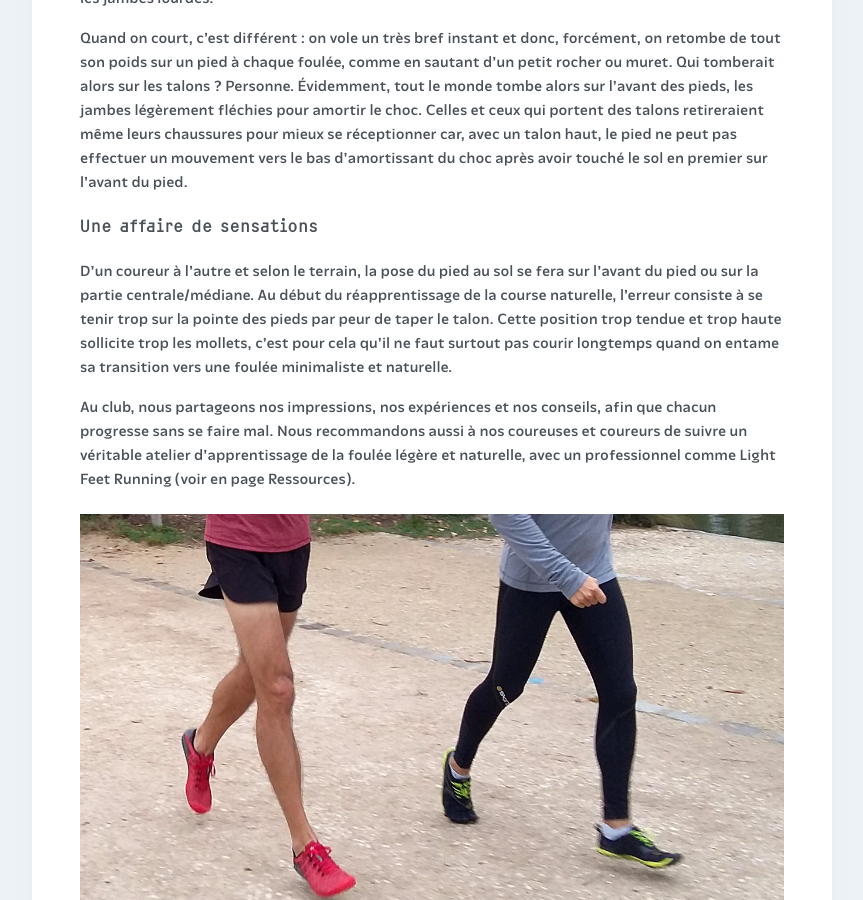
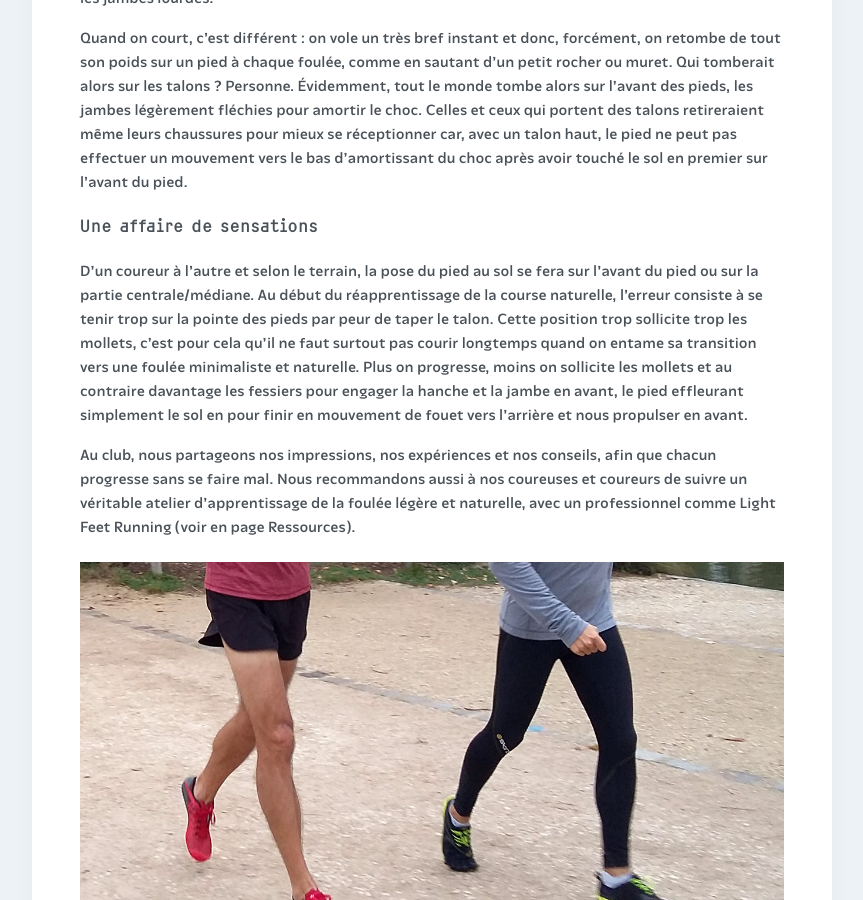
Before and after one commit to courirpaleo/courirpaleo.github.io, a Jekyll site: the page built from _pages-secondary/foulee-naturelle.md, in a window 1280 px wide and 900 px high, scrolled down 1126 px. Shown: the whole window, without its empty margins (208-1071 px from the left). Built offline with Jekyll 4.4.1, drawn with Linux system fonts in a browser that asks for light colours; some web fonts are replaced.

Commit message:
Update foulee-naturelle.md

```diff
--- a/_pages-secondary/foulee-naturelle.md
+++ b/_pages-secondary/foulee-naturelle.md
@@ -16,7 +16,7 @@ Enfants, nous courions libres, sans entraves, souvent pieds nus et sans jamais n
 Quand on court, c'est différent : on vole un très bref instant et donc, forcément, on retombe de tout son poids sur un pied à chaque foulée, comme en sautant d'un petit rocher ou muret. Qui tomberait alors sur les talons ? Personne. Évidemment, tout le monde tombe alors sur l'avant des pieds, les jambes légèrement fléchies pour amortir le choc. Celles et ceux qui portent des talons retireraient même leurs chaussures pour mieux se réceptionner car, avec un talon haut, le pied ne peut pas effectuer un mouvement vers le bas d'amortissant du choc après avoir touché le sol en premier sur l'avant du pied.
 
 ### Une affaire de sensations
-D'un coureur à l'autre et selon le terrain, la pose du pied au sol se fera sur l'avant du pied ou sur la partie centrale/médiane. Au début du réapprentissage de la course naturelle, l'erreur consiste à se tenir trop sur la pointe des pieds par peur de taper le talon. Cette position trop tendue et trop haute sollicite trop les mollets, c'est pour cela qu'il ne faut surtout pas courir longtemps quand on entame sa transition vers une foulée minimaliste et naturelle.
+D'un coureur à l'autre et selon le terrain, la pose du pied au sol se fera sur l'avant du pied ou sur la partie centrale/médiane. Au début du réapprentissage de la course naturelle, l'erreur consiste à se tenir trop sur la pointe des pieds par peur de taper le talon. Cette position trop sollicite trop les mollets, c'est pour cela qu'il ne faut surtout pas courir longtemps quand on entame sa transition vers une foulée minimaliste et naturelle. Plus on progresse, moins on sollicite les mollets et au contraire davantage les fessiers pour engager la hanche et la jambe en avant, le pied effleurant simplement le sol en pour finir en mouvement de fouet vers l'arrière et nous propulser en avant.
 
 Au club, nous partageons nos impressions, nos expériences et nos conseils, afin que chacun progresse sans se faire mal. Nous recommandons aussi à nos coureuses et coureurs de suivre un véritable atelier d'apprentissage de la foulée légère et naturelle, avec un professionnel comme Light Feet Running (voir en page Ressources).
 
```
